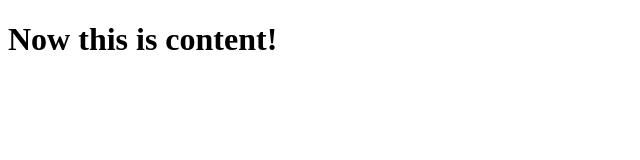
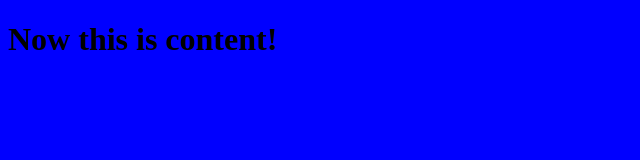
Before and after one commit to rimoomey/Pre-Work-Final, a plain HTML site: page index.html in a window 1280 px wide. Shown: the whole page, without its empty margins (0-640 px from the left). Drawn offline with Linux system fonts and the light colour scheme.

Commit message:
create and add stylesheet

```diff
--- a/index.html
+++ b/index.html
@@ -5,6 +5,7 @@
     <meta http-equiv="X-UA-Compatible" content="IE=edge" />
     <meta name="viewport" content="width=device-width, initial-scale=1.0" />
     <title>Hosting a Website Practice</title>
+    <link href="./style.css" rel="stylesheet" />
   </head>
   <body>
     <h1>Now this is content!</h1>
--- /dev/null
+++ b/style.css
@@ -0,0 +1,3 @@
+body {
+    background: blue;
+}
```
